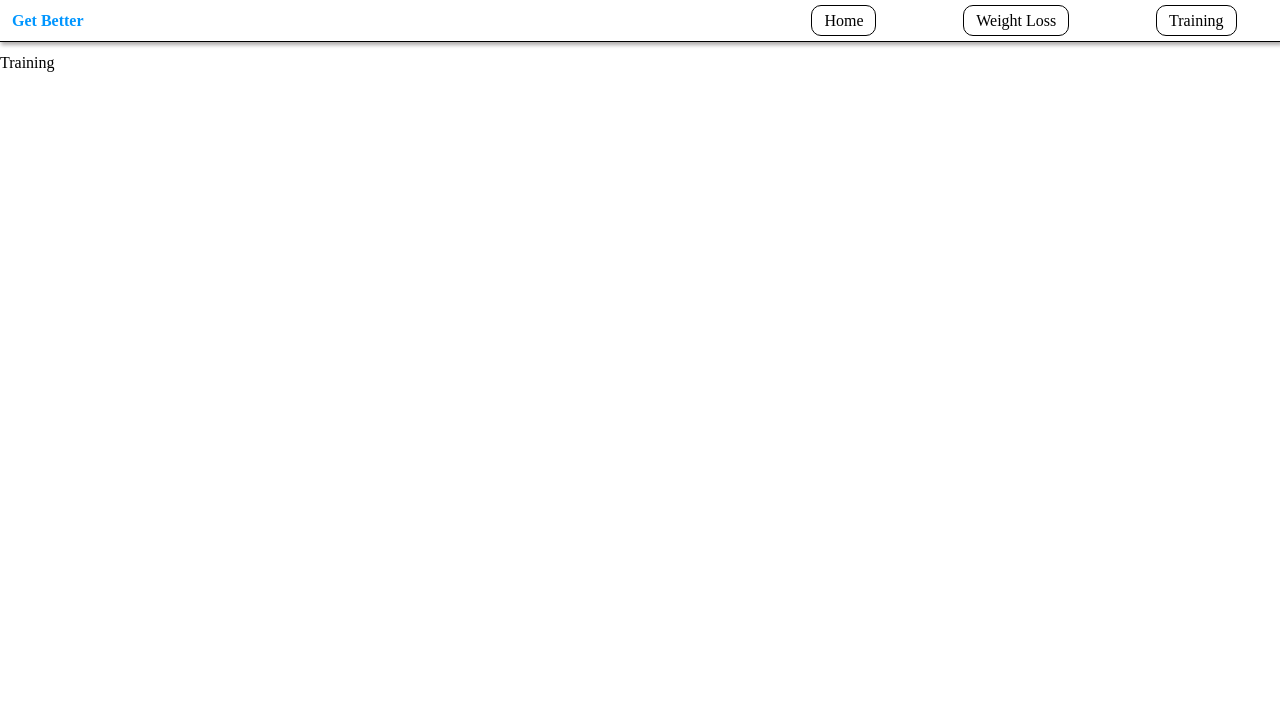
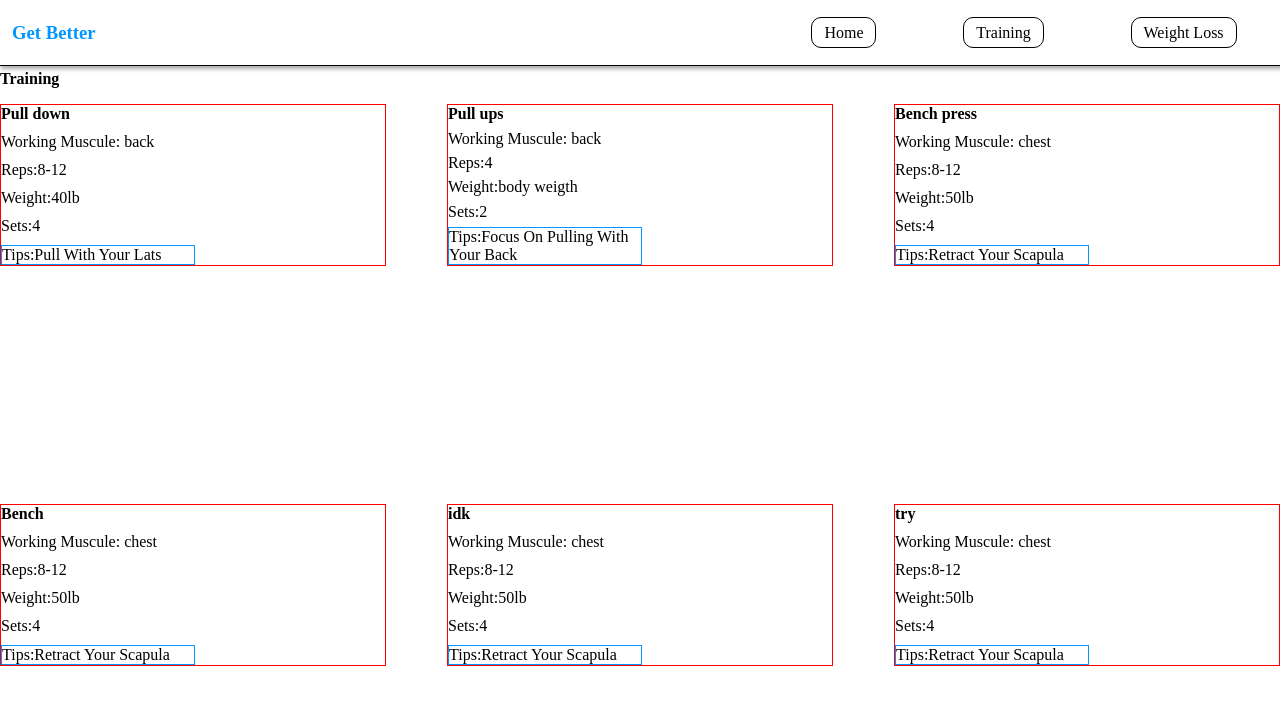
Before and after one commit to Arison13/get-better, a React (Create React App) app: page /training in a window 1280 px wide. Shown: the top 704 px of the page. Built offline with nearby package versions, Linux system fonts and the light colour scheme.

Commit message:
added training data and styling, added btn to home that leads to training, added styling and some content to weightloss component

```diff
--- a/src/components/Home.js
+++ b/src/components/Home.js
@@ -1,6 +1,7 @@
 import React from 'react'
+import { Link } from 'react-router-dom';
 import "../styles/Home.css";
-// import 'bootstrap/dist/css/bootstrap.min.css';
+// import Training from './Training';
 
 export default function Home({showSide}) {
 
@@ -8,34 +9,16 @@ export default function Home({showSide}) {
     <div className='home'>
       <div className='main-landing'>
        <div className='landing-text'>
-        <p> <span> The Best Way To Get Fit & Healtier and & Better</span>.
+        <p> <span> The Best Way To Get Fit & Healtier & Better</span>.
         We'll Guide You Through Every Step of Your Fitness Journey. is simply dummy text of the printing and typesetting industry. is simply dummy text of the printing and typesetting industry.
         </p>
        </div>
        <div className='btn-div'>
         <button onClick={showSide} className='btn'> Calculate Your Calories</button>
+        <Link className='btn link' to='/training'>Get Training </Link>
         </div>
        </div>
 
-       <div className='home-content'>
-          <p className='home-text'>
-          is simply dummy text of the printing and typesetting industry.
-          is simply dummy text of the printing and typesetting industry.
-          </p>
-          <img alt="sample"
-          src="https://images.unsplash.com/photo-1526401485004-46910ecc8e51?ixlib=rb-1.2.1
-          &ixid=MnwxMjA3fDB8MHxwaG90by1yZWxhdGVkfDR8fHxlbnwwfHx8fA%3D%3D&auto=format&fit=crop&w=800&q=60"/>
-       </div>
-
-       <div className='home-content'>
-         <img alt="sample"
-         src="https://images.unsplash.com/photo-1526401485004-46910ecc8e51?ixlib=rb-1.2.1
-         &ixid=MnwxMjA3fDB8MHxwaG90by1yZWxhdGVkfDR8fHxlbnwwfHx8fA%3D%3D&auto=format&fit=crop&w=800&q=60"/>
-         <p className='home-text'>
-          is simply dummy text of the printing and typesetting industry.
-          is simply dummy text of the printing and typesetting industry.
-         </p>
-       </div>
 
     </div>
   )
--- a/src/components/NavBar.js
+++ b/src/components/NavBar.js
@@ -6,11 +6,12 @@ export default function NavBar() {
   return (
     <>
       <div className='navbar'>
-          <h4>Get Better</h4>
+          <h3>Get Better</h3>
           <nav>
               <Link to='/home'>Home</Link>
+              <Link to='/training'>Training</Link>
               <Link to='/weight-loss'>Weight Loss</Link>
-              <Link to='/training'>Training</Link>
+
           </nav>
       </div>
     </>
--- a/src/components/SideBar.js
+++ b/src/components/SideBar.js
@@ -24,7 +24,7 @@ export default function SideBar() {
     activityLevel:activityLevelRef.current.value
     })
     // Result needs to be calculated based on the input.
-    setResult(1)
+    setResult(2000)
   }
   console.log(formValues, result);
 
@@ -38,7 +38,7 @@ export default function SideBar() {
 
         <div className="form-group" controlid="age">
             <label>Enter Your Age</label>
-            <input type="number" min={1} max={80} ref={ageRef}  required/>
+            <input type="number" min={16} max={80} ref={ageRef}  required/>
         </div>
 
         <div className="form-group" controlid="activityLevel">
--- a/src/components/Training.js
+++ b/src/components/Training.js
@@ -1,7 +1,34 @@
 import React from 'react'
+import exercises from './data'
+import "../styles/Training.css";
 
 export default function Training() {
+
   return (
-    <div>Training</div>
+    <div>
+      <h4> Training </h4>
+
+      <div className='exercise-group'>
+        {
+          exercises.map(e => {
+            return <ExerciseBuilder exercise={e} key={e.name}/>
+          })
+        }
+      </div>
+    </div>
   )
 }
+
+  const ExerciseBuilder = ({exercise}) =>{
+    return (
+      <div className='exercise-card'>
+          {/* optional add image */}
+          <h4>{exercise.name}</h4>
+          <p>Working Muscule: {exercise.muscule}</p>
+          <p>Reps:{exercise.reps}</p>
+          <p>Weight:{exercise.weight}</p>
+          <p>Sets:{exercise.sets}</p>
+          <p>Tips:{exercise.tips}</p>
+      </div>
+    )
+  }
--- a/src/components/WeightLoss.js
+++ b/src/components/WeightLoss.js
@@ -1,9 +1,28 @@
 import React from 'react'
+import '../styles/WeightLoss.css';
 
 export default function WeightLoss() {
   return (
     <div>
-      <h4> WeightLoss</h4>
+      {/* <h4> WeightLoss</h4> */}
+      <div className='weight-content'>
+          <p className='weight-text'>
+          is simply dummy text of the printing and typesetting industry.
+          is simply dummy text of the printing and typesetting industry.
+          </p>
+          <img alt="sample"
+          src="https://images.unsplash.com/photo-1526401485004-46910ecc8e51?ixlib=rb-1.2.1
+          &ixid=MnwxMjA3fDB8MHxwaG90by1yZWxhdGVkfDR8fHxlbnwwfHx8fA%3D%3D&auto=format&fit=crop&w=800&q=60"/>
+       </div>
+
+       <div className='weight-content'>
+         <img alt="sample"
+         src="https://images.unsplash.com/photo-1511909525232-61113c912358?ixlib=rb-1.2.1&ixid=MnwxMjA3fDB8MHxwaG90by1wYWdlfHx8fGVufDB8fHx8&auto=format&fit=crop&w=1112&q=80"/>
+         <p className='weight-text'>
+          is simply dummy text of the printing and typesetting industry.
+          is simply dummy text of the printing and typesetting industry.
+         </p>
+       </div>
     </div>
   )
 }
--- /dev/null
+++ b/src/components/data.js
@@ -0,0 +1,51 @@
+const exercises = [
+    {
+        name:"Pull down",
+        muscule: "back",
+        sets: 4,
+        weight:"40lb",
+        reps:"8-12",
+        tips:"Pull With Your Lats"
+    },
+    {
+        name:"Pull ups",
+        muscule: "back",
+        sets: 2,
+        weight:"body weigth",
+        reps:"4",
+        tips:"Focus On Pulling With Your Back"
+    },
+    {
+        name:"Bench press",
+        muscule: "chest",
+        sets: 4,
+        weight:"50lb",
+        reps:"8-12",
+        tips:"Retract Your Scapula"
+    },
+    {
+        name:"Bench ",
+        muscule: "chest",
+        sets: 4,
+        weight:"50lb",
+        reps:"8-12",
+        tips:"Retract Your Scapula"
+    }, {
+        name:"idk ",
+        muscule: "chest",
+        sets: 4,
+        weight:"50lb",
+        reps:"8-12",
+        tips:"Retract Your Scapula"
+    },
+    {
+        name:"try ",
+        muscule: "chest",
+        sets: 4,
+        weight:"50lb",
+        reps:"8-12",
+        tips:"Retract Your Scapula"
+    }
+]
+
+export default exercises;
--- a/src/index.css
+++ b/src/index.css
@@ -1,15 +1,10 @@
-a {
-    text-decoration: none;
-    color: black;
-    border: 1px solid black;
-    padding: .35rem .75rem;
-    border-radius: 10px;
-    transition: .5s ease-in-out;
+html{
+   /* scroll-behavior: smooth;  */
 }
 
-a:hover {
-    box-shadow: 8px 4px 6px rgba(72, 100, 242, 0.927), 0 1px 2px rgba(0, 0, 0, 0.742);
-    background-color: #0096FF;
-    font-weight: 700;
-    color: white;
+
+img{
+    width: 25%;
+    height: 25%;
+    border-radius: 5px;
 }
--- a/src/styles/Home.css
+++ b/src/styles/Home.css
@@ -4,12 +4,19 @@
 }
 .main-landing{
     height: 100vh;
+    width: 100vw;
     display: flex;
     align-self: center;
     flex-direction: column;
     justify-content: center;
-     /* background-image: ; */
-    /* Add picture for background here */
+    /* backdrop-filter: grayscale(20%); */
+    /* the backdrop applies to the background of wtv part
+    your working on, not to the elemtn itself  */
+    background-image:url("https://images.unsplash.com/photo-1579364046732-c21c2177730d?ixlib=rb-1.2.1&ixid=MnwxMjA3fDB8MHxwaG90by1wYWdlfHx8fGVufDB8fHx8&auto=format&fit=crop&w=1770&q=80") ;
+    background-position: center;
+    object-fit: contain;
+    /* background-repeat: no-repeat; */
+    /* border: 1px solid red; */
 }
 .landing-text{
     box-shadow: 1px 1px 1px 1px white;
@@ -20,12 +27,15 @@
     display: flex;
     justify-content: center;
     align-items: center;
+    backdrop-filter: invert(40%);
 }
 
 .btn-div {
+    /* border: 1px solid red; */
     display: flex;
-    justify-content: center;
+    justify-content: space-evenly;
     align-items: center;
+    /* width: 50%; */
 }
 
 .btn{
@@ -38,23 +48,19 @@
     color: white;
     font-weight: bold;
     box-shadow: 1px 1px 1px #ffff;
-    transition: all .3s ease-in;
+    transition: all .3s ease-in-out;
     cursor: pointer;
+    text-decoration: none;
 }
-
+.btn:hover {
+    background-color: rgb(0, 149, 255, .60);
+}
 .home-content{
     display: flex;
     align-items: center;
     justify-content: space-around;
     margin-bottom: 1rem;
 }
-
 .home-text{
     width: 40%;
 }
-
-img{
-    width: 25%;
-    height: 25%;
-    border-radius: 1rem;
-}
--- a/src/styles/NavBar.css
+++ b/src/styles/NavBar.css
@@ -5,9 +5,10 @@
     width: 100%;
     border-bottom: .75px solid black;
     box-shadow: 2px 2px 4px 1px rgb(174, 171, 171);
-    margin-bottom: .75rem;
+    margin-bottom: .25rem;
+    padding: .75rem 0;
 }
-.navbar > h4{
+.navbar > h3{
     margin-left: .75rem;
     color:#0096FF;
 }
@@ -17,3 +18,18 @@ nav{
     justify-content: space-around;
     padding: 5px 0;
 }
+nav > a {
+    text-decoration: none;
+    color: black;
+    border: 1px solid black;
+    padding: .35rem .75rem;
+    border-radius: 10px;
+    transition: .5s ease-in-out;
+}
+
+nav > a:hover {
+    box-shadow: 8px 4px 6px rgba(72, 100, 242, 0.927), 0 1px 2px rgba(0, 0, 0, 0.742);
+    background-color: #0096FF;
+    font-weight: 700;
+    color: white;
+}
--- /dev/null
+++ b/src/styles/Training.css
@@ -0,0 +1,22 @@
+.exercise-group{
+    display: flex;
+    justify-content: space-between;
+    flex-wrap: wrap;
+    width: 100vw;
+    height: 100vh;
+}
+.exercise-card{
+    margin: 1rem 0;
+    border: 1px solid red;
+    height: 20vh;
+    width: 30%;
+    display: flex;
+    flex-flow: column;
+    justify-content: space-between;
+}
+.exercise-card > p:last-child{
+    border: .50px solid rgb(0, 149, 255);
+    display: block;
+    width: 50%;
+
+}
--- /dev/null
+++ b/src/styles/WeightLoss.css
@@ -0,0 +1,11 @@
+.weight-content{
+    display: flex;
+    align-items: center;
+    justify-content: space-between;
+    margin-bottom: 1rem;
+    width: 100vw;
+}
+
+.home-text{
+    width: 40%;
+}
```
